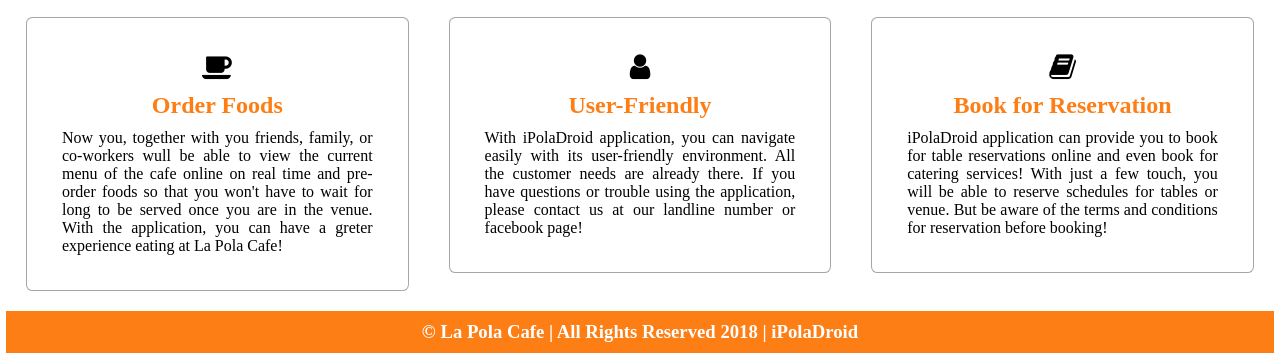
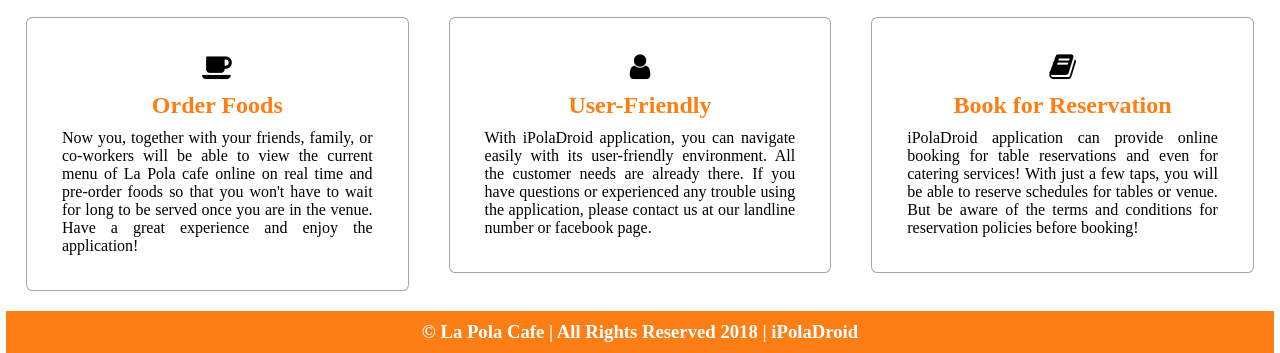
Before and after one commit to ArwinChua01/LaPolaiPolaDroidDownload, a plain HTML site: page index.htm in a window 1280 px wide. Shown: the part 2280-2633 px from the top of the page. Drawn offline with Linux system fonts and the light colour scheme.

Commit message:
Update index.htm

```diff
--- a/index.htm
+++ b/index.htm
@@ -65,7 +65,7 @@
 		<article class="card">
                 <h1 style="text-align:center;"><big><i class="fa fa-coffee"></i></big></h1>
 			<h1 style="text-align:center;" class="orange">Order Foods</h1>
-			<p>Now you, together with you friends, family, or co-workers wull be able to view the current menu of the cafe online on real time and pre-order foods so that you won't have to wait for long to be served once you are in the venue. With the application, you can have a greter experience eating at La Pola Cafe!</p>
+			<p>Now you, together with your friends, family, or co-workers will be able to view the current menu of La Pola cafe online on real time and pre-order foods so that you won't have to wait for long to be served once you are in the venue. Have a great experience and enjoy the application!     </p>
 		</article>
 
 	</div>
@@ -74,7 +74,7 @@
 		<article class="card">
                 <h1 style="text-align:center;"><big><i class="fa fa-user"></i></big></h1>
                 <h1 style="text-align:center;" class="orange">User-Friendly</h1>
-                <p>With iPolaDroid application, you can navigate easily with its user-friendly environment. All the customer needs are already there. If you have questions or trouble using the application, please contact us at our landline number or facebook page!</p>
+                <p>With iPolaDroid application, you can navigate easily with its user-friendly environment. All the customer needs are already there. If you have questions or experienced any trouble using the application, please contact us at our landline number or facebook page.</p>
 		</article>
 
 	</div>
@@ -83,7 +83,7 @@
 		<article class="card">
                 <h1 style="text-align:center;"><big><i class="fa fa-book"></i></big></h1>
                 <h1 style="text-align:center;" class="orange">Book for Reservation</h1>
-                <p>iPolaDroid application can provide you to book for table reservations online and even book for catering services! With just a few touch, you will be able to reserve schedules for tables or venue. But be aware of the terms and conditions for reservation before booking!</p>
+                <p>iPolaDroid application can provide online booking for table reservations and even for catering services! With just a few taps, you will be able to reserve schedules for tables or venue. But be aware of the terms and conditions for reservation policies before booking!</p>
 		</article>
 
 	</div>
```
